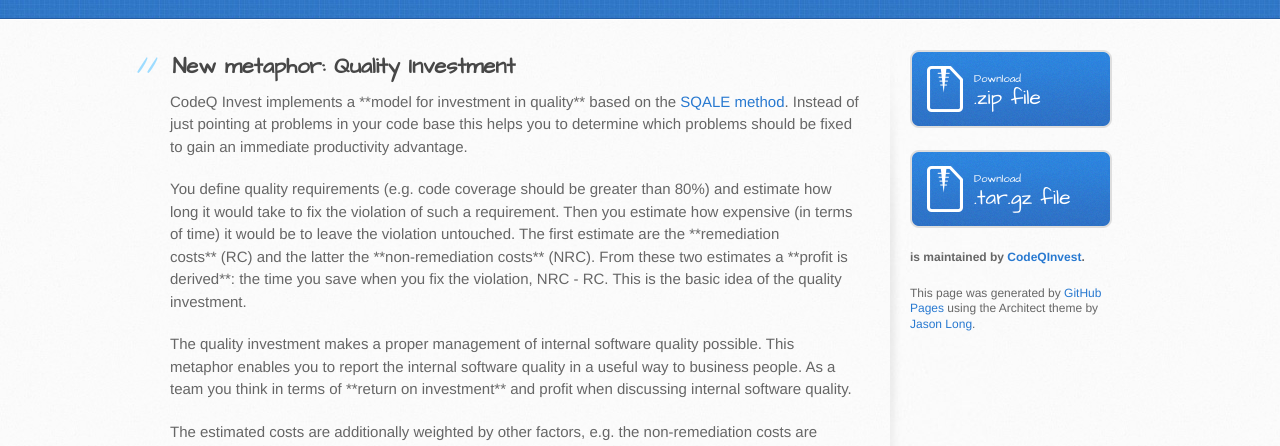
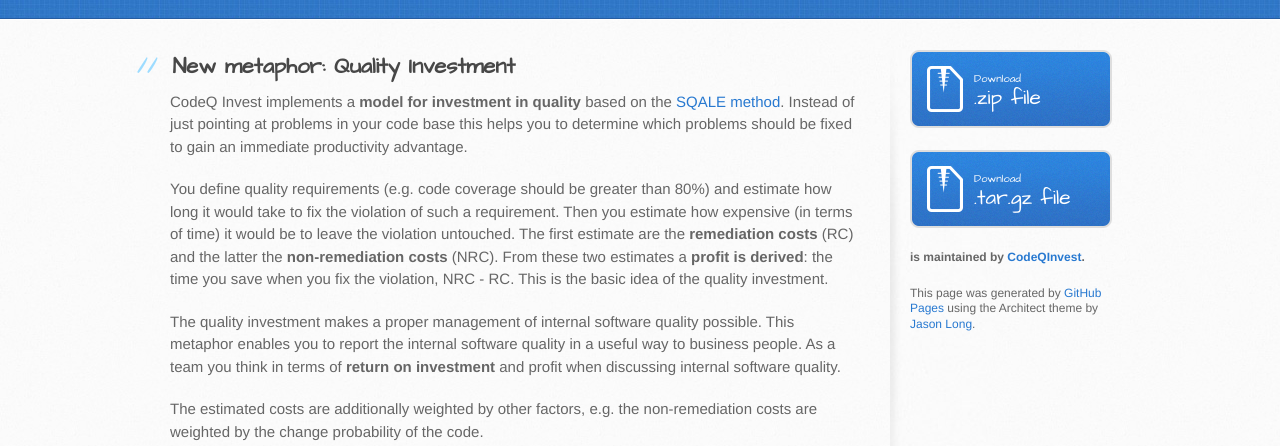
Before and after one commit to CodeQInvest/codeq-invest, a plain HTML site: page index.html in a window 1280 px wide. Shown: the part 216-662 px from the top of the page. Drawn offline with Linux system fonts and the light colour scheme.

Commit message:
fixed formatting

```diff
--- a/index.html
+++ b/index.html
@@ -31,11 +31,11 @@
           <h2>
 <a name="new-metaphor-quality-investment" class="anchor" href="#new-metaphor-quality-investment"><span class="octicon octicon-link"></span></a>New metaphor: Quality Investment</h2>
 
-<p>CodeQ Invest implements a **model for investment in quality** based on the <a href="http://www.sqale.org">SQALE method</a>. Instead of just pointing at problems in your code base this helps you to determine which problems should be fixed to gain an immediate productivity advantage.</p>
+<p>CodeQ Invest implements a <strong>model for investment in quality</strong> based on the <a href="http://www.sqale.org">SQALE method</a>. Instead of just pointing at problems in your code base this helps you to determine which problems should be fixed to gain an immediate productivity advantage.</p>
 
-<p>You define  quality requirements (e.g. code coverage should be greater than 80%) and estimate how long it would take to fix the violation of such a requirement. Then you estimate how expensive (in terms of time) it would be to leave the violation untouched. The first estimate are the **remediation costs** (RC) and the latter the **non-remediation costs** (NRC). From these two estimates a **profit is derived**: the time you save when you fix the violation, NRC - RC. This is the basic idea of the quality investment.</p>
+<p>You define  quality requirements (e.g. code coverage should be greater than 80%) and estimate how long it would take to fix the violation of such a requirement. Then you estimate how expensive (in terms of time) it would be to leave the violation untouched. The first estimate are the <strong>remediation costs</strong> (RC) and the latter the <strong>non-remediation costs</strong> (NRC). From these two estimates a <strong>profit is derived</strong>: the time you save when you fix the violation, NRC - RC. This is the basic idea of the quality investment.</p>
 
-<p>The quality investment makes a proper management of internal software quality possible. This metaphor enables you to report the internal software quality in a useful way to business people. As a team you think in terms of **return on investment** and profit when discussing internal software quality.</p>
+<p>The quality investment makes a proper management of internal software quality possible. This metaphor enables you to report the internal software quality in a useful way to business people. As a team you think in terms of <strong>return on investment</strong> and profit when discussing internal software quality.</p>
 
 <p>The estimated costs are additionally weighted by other factors, e.g. the non-remediation costs are weighted by the change probability of the code.</p>
 
--- a/stylesheets/stylesheet.css
+++ b/stylesheets/stylesheet.css
@@ -6,7 +6,7 @@ html, body, div, span, applet, object, iframe,
 h1, h2, h3, h4, h5, h6, p, blockquote, pre,
 a, abbr, acronym, address, big, cite, code,
 del, dfn, em, img, ins, kbd, q, s, samp,
-small, strike, strong, sub, sup, tt, var,
+small, strike, sub, sup, tt, var,
 b, u, i, center,
 dl, dt, dd, ol, ul, li,
 fieldset, form, label, legend,
```
